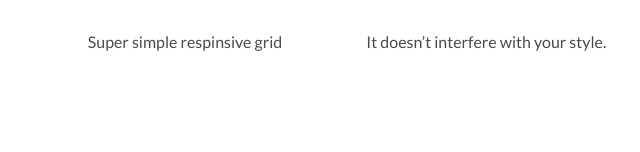
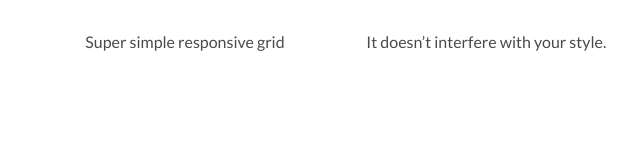
Before and after one commit to IcaliaLabs/alom, a website: page docs/index.html in a window 1280 px wide. Shown: the part 648-800 px from the top of the page, 455-1095 px from the left. Drawn offline with nearby package versions, Linux system fonts and the light colour scheme.

Commit message:
fix typo

```diff
--- a/docs/index.html
+++ b/docs/index.html
@@ -33,7 +33,7 @@
 					</div>
 					<div class="col-4 wow animated fadeIn" data-wow-delay=".6s">
 						<img class="icons" src="images/grid-icon.png" alt="">
-						<h4>Super simple respinsive grid</h4>
+						<h4>Super simple responsive grid</h4>
 					</div>
 					<div class="col-4 wow animated fadeIn" data-wow-delay=".9s">
 						<img class="icons" src="images/non-style.png" alt="">
```
